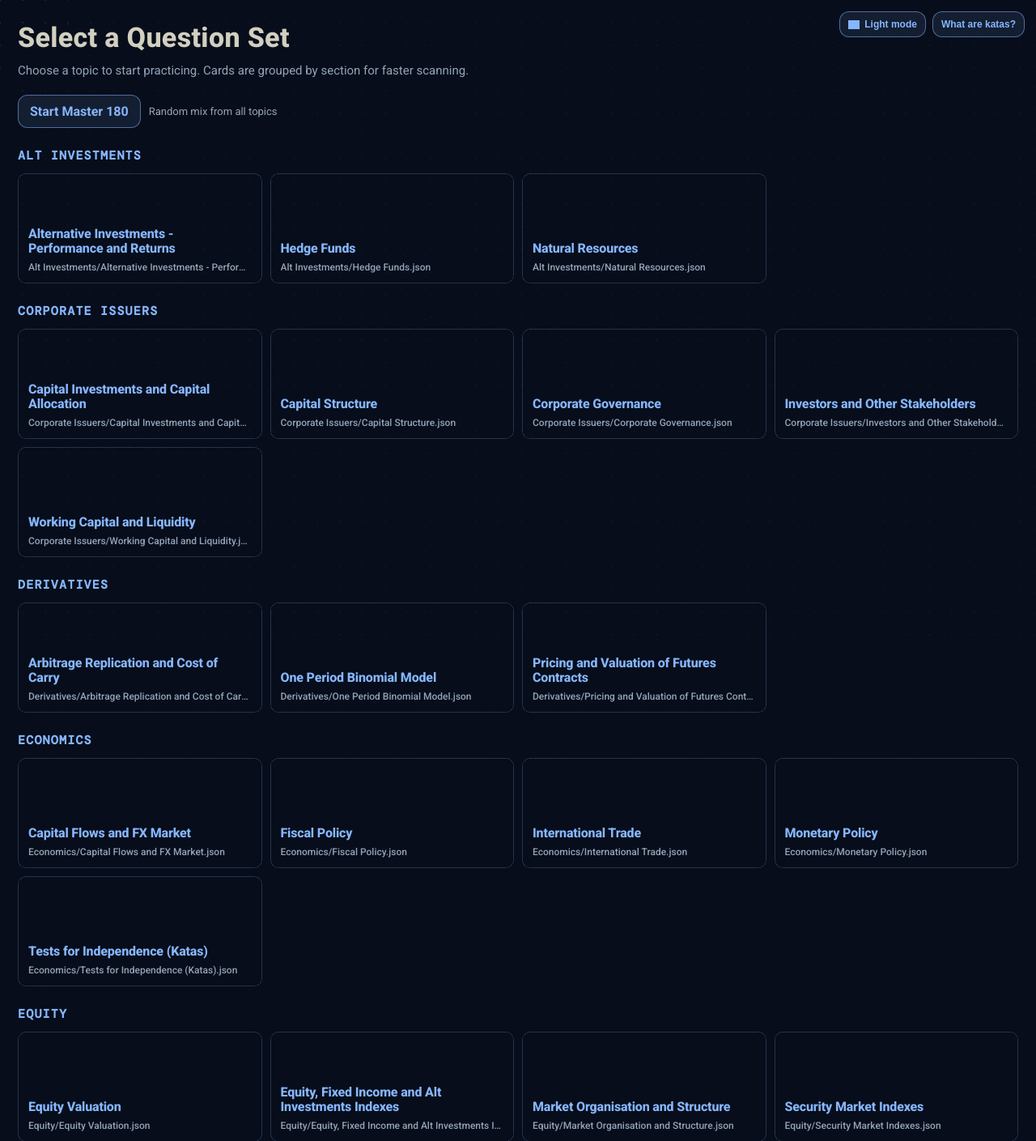
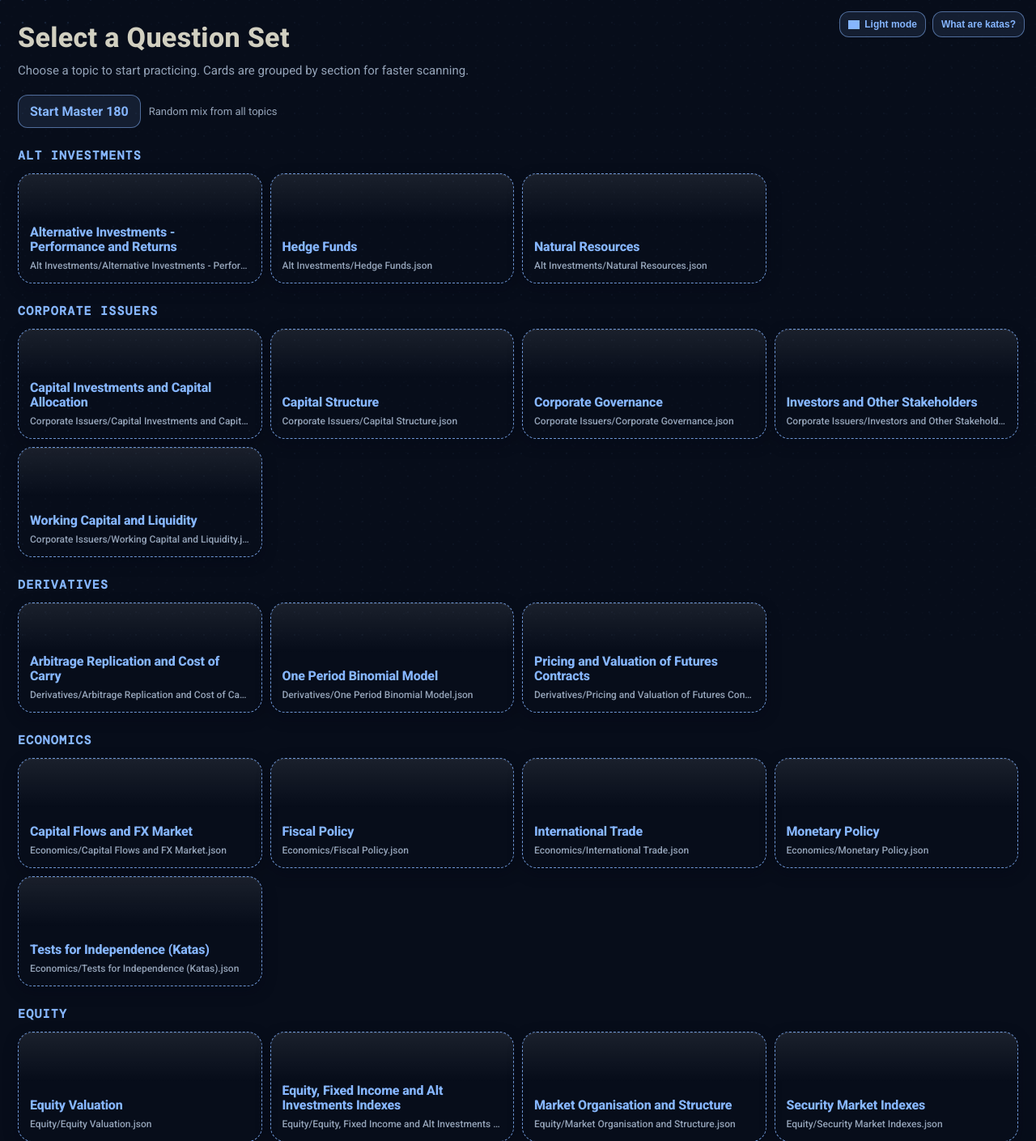
Before and after one commit to piper-of-dawn/CFAPractice, a Django app: page / in a window 1280 px wide. Shown: the top 1409 px of the page at 81% size. Run offline with Django 5.2, Linux system fonts and the light colour scheme; some libraries are stand-ins or nearby versions; grey boxes are pictures that could not be loaded.

Commit message:
Fixed format

```diff
--- a/mcq/quiz/templates/quiz/list.html
+++ b/mcq/quiz/templates/quiz/list.html
@@ -141,30 +141,31 @@
       flex-direction: column;
       justify-content: flex-end;
       gap: 6px;
-      padding: 12px;
-      border-radius: 10px;
+      padding: 14px;
+      border-radius: 18px;
       overflow: hidden;
       text-decoration: none;
       color: var(--accent);
-      border: 1px dotted rgba(var(--secondary-rgb), 0.46);
-      background: transparent;
-      transition: transform 140ms ease, border-color 180ms ease, box-shadow 200ms ease;
+      border: 1px solid var(--surface-border);
+      background: rgba(255, 255, 255, 0.82);
+      backdrop-filter: blur(28px) saturate(165%);
+      -webkit-backdrop-filter: blur(28px) saturate(165%);
+      box-shadow: 0 10px 30px rgba(15, 23, 42, 0.12);
+      transition: transform 140ms ease, border-color 180ms ease, box-shadow 200ms ease, background 180ms ease;
     }
     .card-link::after {
       content: "";
       position: absolute;
       inset: 0;
-      background:
-        linear-gradient(transparent 35px, rgba(var(--secondary-rgb), 0.08) 36px),
-        linear-gradient(90deg, transparent 35px, rgba(var(--secondary-rgb), 0.08) 36px);
-      background-size: 36px 36px;
-      opacity: 0;
+      pointer-events: none;
+      background: linear-gradient(180deg, rgba(255, 255, 255, 0.16), transparent 42%);
+      opacity: 1;
       pointer-events: none;
     }
     .card-link:hover {
       transform: translateY(-3px);
       border-color: rgba(var(--secondary-rgb), 0.8);
-      box-shadow: 0 10px 22px rgba(0, 0, 0, 0.28);
+      box-shadow: 0 14px 32px rgba(15, 23, 42, 0.16);
     }
     .card-title {
       position: relative;
@@ -189,10 +190,6 @@
       overflow: hidden;
       text-overflow: ellipsis;
     }
-    .cards li:nth-child(4n + 1) .card-link { background: transparent; }
-    .cards li:nth-child(4n + 2) .card-link { background: transparent; }
-    .cards li:nth-child(4n + 3) .card-link { background: transparent; }
-    .cards li:nth-child(4n + 4) .card-link { background: transparent; }
     .footer {
       margin-top: 22px;
       display: flex;
@@ -210,38 +207,41 @@
     body[data-theme="light"] .topic-section h2 { color: var(--secondary); }
     body[data-theme="light"] .card-link {
       color: #091717;
-      border: 2px dotted rgba(var(--secondary-rgb), 0.62);
-      background: rgba(255, 255, 255, 0.42);
-      backdrop-filter: blur(14px) saturate(150%);
-      -webkit-backdrop-filter: blur(14px) saturate(150%);
-      box-shadow: 0 8px 18px rgba(var(--secondary-rgb), 0.1);
+      border: 1px solid rgba(var(--secondary-rgb), 0.28);
+      background: rgba(255, 255, 255, 0.82);
+      backdrop-filter: blur(28px) saturate(165%);
+      -webkit-backdrop-filter: blur(28px) saturate(165%);
+      box-shadow: 0 10px 30px rgba(15, 23, 42, 0.12);
     }
     body[data-theme="light"] .card-link::after {
-      background:
-        linear-gradient(transparent 35px, rgba(var(--secondary-rgb), 0.08) 36px),
-        linear-gradient(90deg, transparent 35px, rgba(var(--secondary-rgb), 0.08) 36px);
-      opacity: 0.35;
+      background: linear-gradient(180deg, rgba(255, 255, 255, 0.16), transparent 42%);
+      opacity: 1;
     }
     body[data-theme="light"] .card-link:hover {
       border-color: rgba(var(--secondary-rgb), 0.82);
-      box-shadow: 0 12px 24px rgba(var(--secondary-rgb), 0.18);
+      box-shadow: 0 14px 32px rgba(15, 23, 42, 0.16);
     }
     body[data-theme="light"] .card-title {
       color: #091717;
       text-shadow: 0 1px 0 rgba(255, 255, 255, 0.35);
     }
     body[data-theme="light"] .card-path { color: #64748b; }
-    body[data-theme="light"] .cards li:nth-child(4n + 1) .card-link {
+    body:not([data-theme="light"]) .card-link {
       background: transparent;
+      backdrop-filter: none;
+      -webkit-backdrop-filter: none;
+      border: 1px dashed rgba(var(--secondary-rgb), 0.82);
+      box-shadow:
+        inset 0 1px 0 rgba(255,255,255,0.08),
+        0 6px 18px rgba(2, 6, 23, 0.32);
     }
-    body[data-theme="light"] .cards li:nth-child(4n + 2) .card-link {
-      background: transparent;
+    body:not([data-theme="light"]) .card-link::after {
+      background: linear-gradient(180deg, rgba(255, 255, 255, 0.08), transparent 46%);
     }
-    body[data-theme="light"] .cards li:nth-child(4n + 3) .card-link {
-      background: transparent;
-    }
-    body[data-theme="light"] .cards li:nth-child(4n + 4) .card-link {
-      background: transparent;
+    body:not([data-theme="light"]) .card-link:hover {
+      box-shadow:
+        inset 0 1px 0 rgba(255,255,255,0.1),
+        0 10px 24px rgba(2, 6, 23, 0.38);
     }
     body[data-theme="light"] .footer a {
       color: var(--muted);
```
